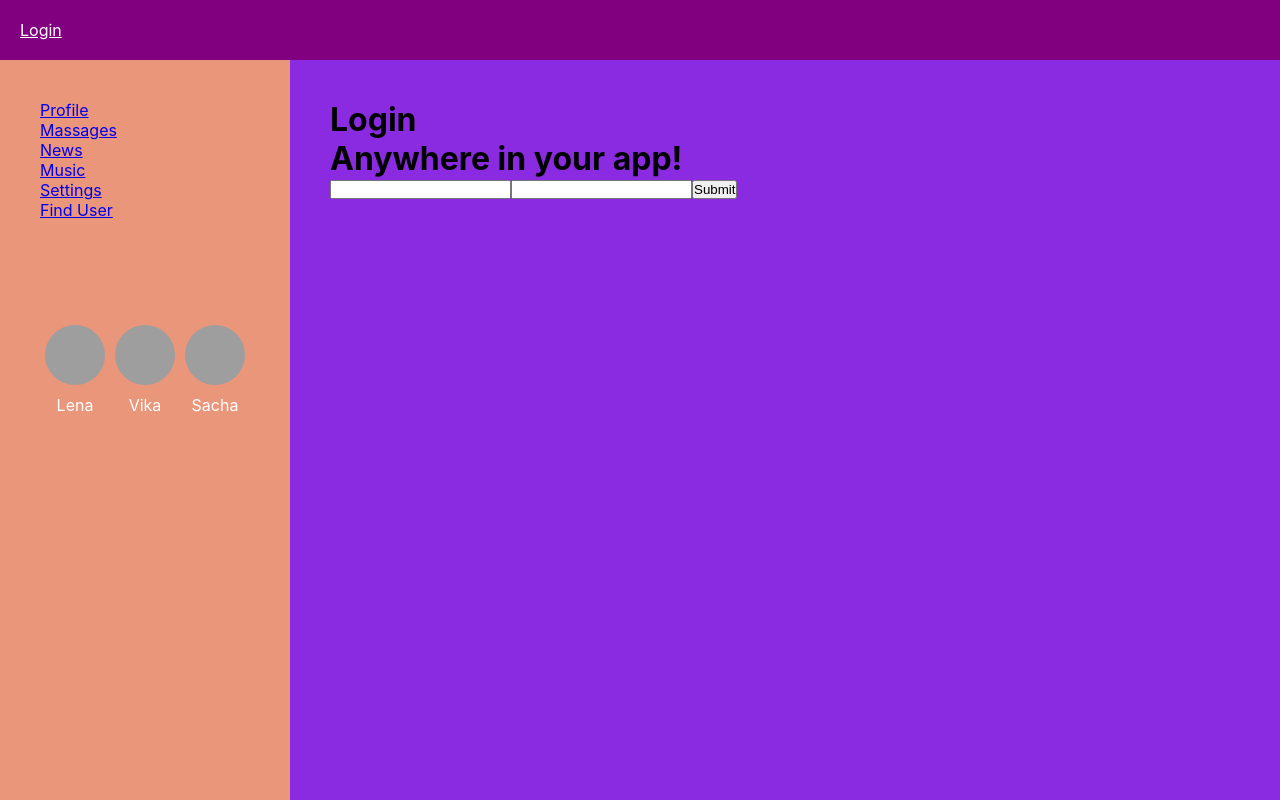
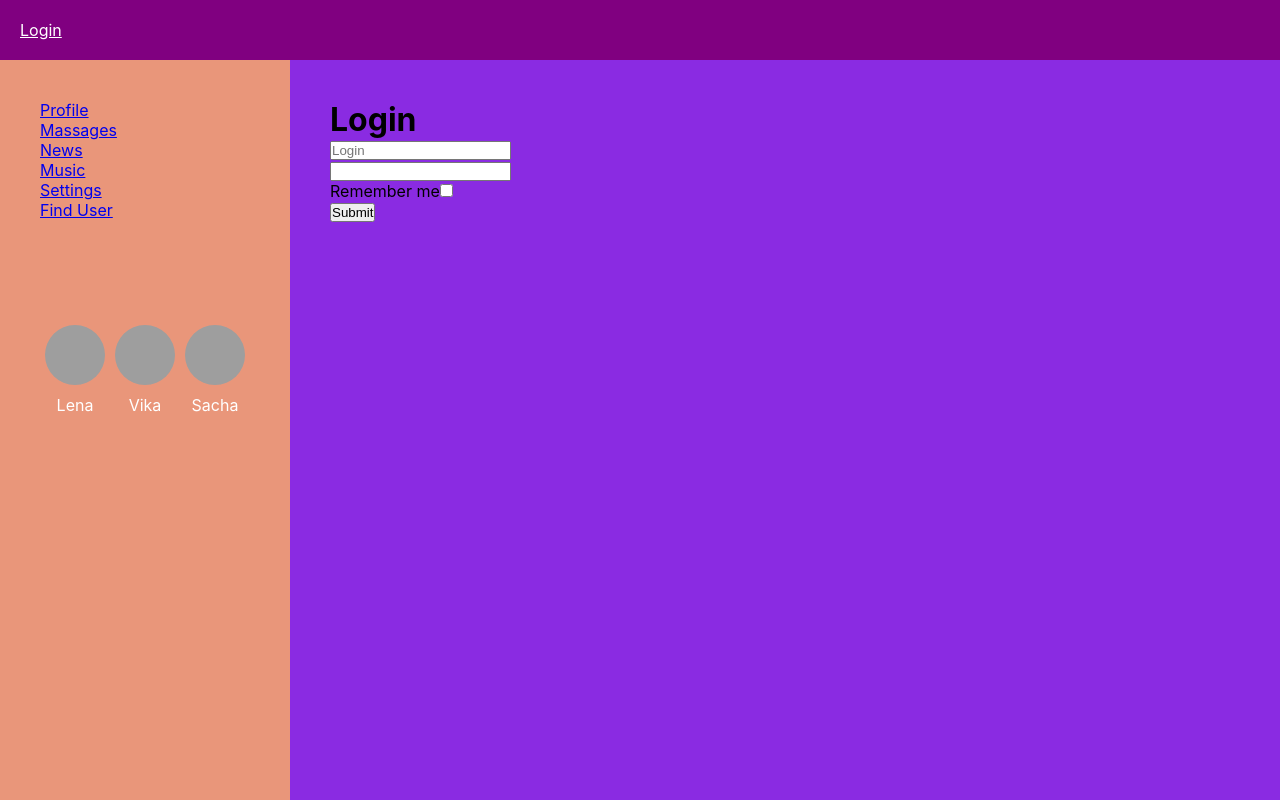
Before and after one commit to willcode228/React-lessons, a React (Create React App) app in the folder reactsamurai/: page /login in a window 1280 px wide. Built offline with nearby package versions, Linux system fonts and the light colour scheme; no server answers; grey boxes are pictures that could not be loaded.

Commit message:
Add redux-from package and use it for login form

```diff
--- a/reactsamurai/package.json
+++ b/reactsamurai/package.json
@@ -10,6 +10,7 @@
     "react-dom": "^17.0.2",
     "react-form": "^4.0.1",
     "react-scripts": "4.0.3",
+    "redux-form": "^8.3.7",
     "redux-thunk": "^2.3.0",
     "web-vitals": "^1.1.2"
   },
--- a/reactsamurai/src/components/Login/Login.jsx
+++ b/reactsamurai/src/components/Login/Login.jsx
@@ -1,75 +1,44 @@
 import s from './Login.module.css';
 import { Main } from '../StyledComponents/Main';
-import { Formik } from 'formik';
+import { Field, reduxForm } from 'redux-form';
 
 const Login = () => {
+    const handleSubmit = (data) => {
+        console.log(data);
+    }
+
     return (
         <Main className={s.login}>
             <h1>Login</h1>
-            <LoginForm />
+            <ReduxLoginForm onSubmit={handleSubmit}/>
         </Main>
     );
 }
 
-const LoginForm = () => {
+const LoginForm = (props) => {
     return (
-        <div>
-            <h1>Anywhere in your app!</h1>
-            <Formik
-                initialValues={{ email: '', password: '' }}
-                validate={values => {
-                    const errors = {};
-                    if (!values.email) {
-                        errors.email = 'Required';
-                    } else if (
-                        !/^[A-Z0-9._%+-]+@[A-Z0-9.-]+\.[A-Z]{2,}$/i.test(values.email)
-                    ) {
-                        errors.email = 'Invalid email address';
-                    }
-                    return errors;
-                }}
-                onSubmit={(values, { setSubmitting }) => {
-                    setTimeout(() => {
-                        alert(JSON.stringify(values, null, 2));
-                        setSubmitting(false);
-                    }, 400);
-                }}
-            >
-                {({
-                    values,
-                    errors,
-                    touched,
-                    handleChange,
-                    handleBlur,
-                    handleSubmit,
-                    isSubmitting,
-                    /* and other goodies */
-                }) => (
-                    <form onSubmit={handleSubmit}>
-                        <input
-                            type="email"
-                            name="email"
-                            onChange={handleChange}
-                            onBlur={handleBlur}
-                            value={values.email}
-                        />
-                        {errors.email && touched.email && errors.email}
-                        <input
-                            type="password"
-                            name="password"
-                            onChange={handleChange}
-                            onBlur={handleBlur}
-                            value={values.password}
-                        />
-                        {errors.password && touched.password && errors.password}
-                        <button type="submit" disabled={isSubmitting}>
-                            Submit
-                        </button>
-                    </form>
-                )}
-            </Formik>
-        </div>
+        <form onSubmit={props.handleSubmit}>
+            <div>
+                <Field name='login' component='input' placeholder='Login'/>
+            </div>
+            <div>
+                <Field name='password' component='input' type='password'/>
+            </div>
+            <div>
+                <label>
+                    Remember me
+                    <Field name='rememberMe' component='input' type='checkbox'/>
+                </label>
+            </div>
+            <div>
+                <button type="submit">Submit</button>
+            </div>
+        </form>
     );
 }
 
+const ReduxLoginForm = reduxForm({
+    form: 'login'
+})(LoginForm);
+
 export default Login;
--- a/reactsamurai/src/redux/redux-store.js
+++ b/reactsamurai/src/redux/redux-store.js
@@ -5,6 +5,7 @@ import findUserReducer from './FindUserReducer';
 import profileReducer from './ProfileReducer';
 import sidebarReducer from './SidebarReducer';
 import authReducer from './AuthReducer';
+import {reducer as formReducer} from 'redux-form'
 
 let reducers = combineReducers({
     profilePage: profileReducer,
@@ -12,6 +13,7 @@ let reducers = combineReducers({
     aside: sidebarReducer,
     usersPage: findUserReducer,
     auth: authReducer,
+    form: formReducer
 });
 
 let store = createStore(reducers, applyMiddleware(thunkMiddleware));
```
Also changed, not shown: 1 other file (tests, documents, lock files or other folders).
